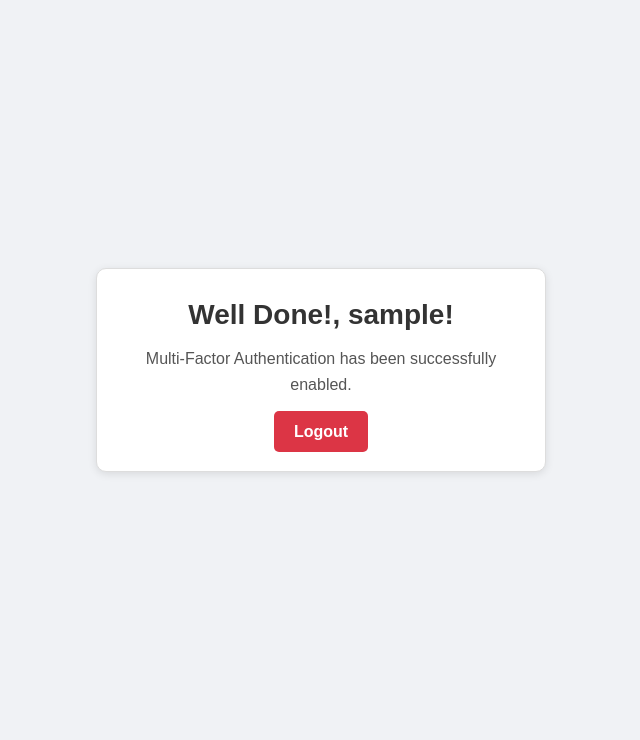
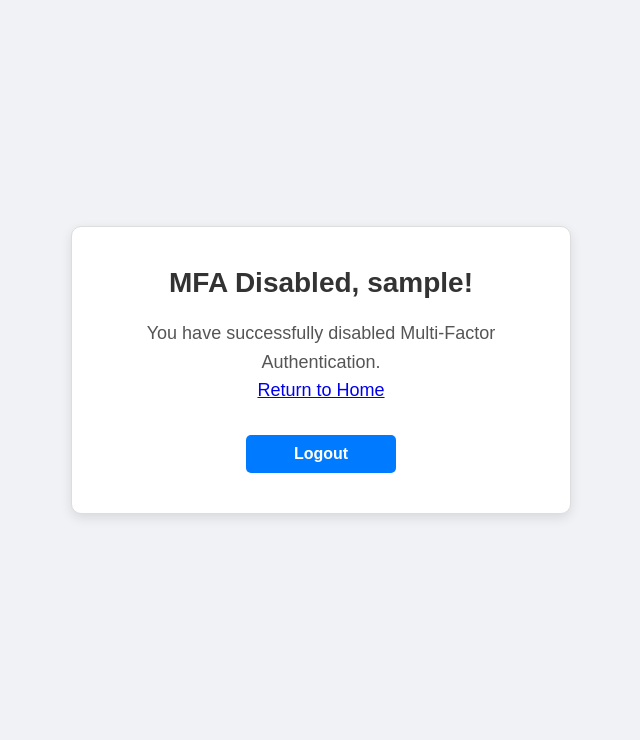
Before and after one commit to RhysRae96/dissertation, a PHP site: page /view/dashboard.php in a window 1280 px wide. Shown: the part 68-808 px from the top of the page, without its empty margins (319-959 px from the left). Run offline with PHP 8.4, Linux system fonts and the light colour scheme; the visitor is signed in with stand-in values (Sample User, id 1); data comes from the database, SQL or seed files in the repository.

Commit message:
Disable mfa

```diff
--- a/model/user.php
+++ b/model/user.php
@@ -194,6 +194,15 @@ class User {
         $stmt->execute();
     }
 
+    public function disableMfa($userId) {
+        // Query to update `is_mfa_enabled` to 0 and set `totp_secret` to NULL
+        $query = "UPDATE users SET is_mfa_enabled = 0, totp_secret = NULL WHERE user_id = :user_id";
+        $stmt = $this->conn->prepare($query);
+        $stmt->bindValue(':user_id', $userId, PDO::PARAM_STR); // Ensure it's bound as a string
+        return $stmt->execute();
+    }
+
+
 
 //EXPIRMENTING
     public function generateEmailVerificationToken($userID) {
--- a/view/dashboard.php
+++ b/view/dashboard.php
@@ -1,5 +1,5 @@
 <?php
-
+require_once "../model/User.php";
 // Only start the session if it's not already active
 if (session_status() === PHP_SESSION_NONE) {
     session_start();
@@ -8,6 +8,17 @@ if (session_status() === PHP_SESSION_NONE) {
 if (!isset($_SESSION['user_id'])) {
     header("Location: login.php");
     exit();
+}
+
+// Initialize the User class
+$user = new User();
+
+// Fetch the user data to check if MFA is enabled
+$userData = $user->getUserByID($_SESSION['user_id']);
+$isMfaEnabled = false;
+
+if ($userData && isset($userData['is_mfa_enabled'])) {
+    $isMfaEnabled = (bool)$userData['is_mfa_enabled'];
 }
 ?>
 
@@ -33,10 +44,25 @@ if (!isset($_SESSION['user_id'])) {
         </div>
     </nav>
 
+    <!-- Dashboard Content -->
     <div class="dashboard-page">
         <div class="dashboard-container">
-            <h1 class="dashboard-title">Well Done!, <?php echo htmlspecialchars($_SESSION['username']); ?>!</h1>
-            <p class="dashboard-message">Multi-Factor Authentication has been successfully enabled.</p>
+            <?php if ($isMfaEnabled): ?>
+                <!-- MFA Enabled Message -->
+                <h1 class="dashboard-title">Well Done, <?php echo htmlspecialchars($_SESSION['username']); ?>!</h1>
+                <p class="dashboard-message">
+                    Multi-Factor Authentication has been successfully enabled.
+                </p>
+            <?php else: ?>
+                <!-- MFA Disabled Message -->
+                <h1 class="dashboard-title">MFA Disabled, <?php echo htmlspecialchars($_SESSION['username']); ?>!</h1>
+                <p class="dashboard-message">
+                    You have successfully disabled Multi-Factor Authentication.
+                    <br><a href="index.php" class="dashboard-link">Return to Home
+                </p>
+            <?php endif; ?>
+
+            <!-- Logout Button -->
             <div class="dashboard-actions">
                 <a href="logout.php" class="dashboard-button">Logout</a>
             </div>
--- a/view/styles.css
+++ b/view/styles.css
@@ -275,48 +275,89 @@ main {
 .dashboard-container {
     background-color: #ffffff;
     border: 1px solid #ddd;
-    padding: 30px;
+    padding: 40px;
     border-radius: 10px;
     text-align: center;
-    box-shadow: 0 2px 8px rgba(0, 0, 0, 0.1);
+    box-shadow: 0 4px 12px rgba(0, 0, 0, 0.1);
     width: 100%;
-    max-width: 450px;
+    max-width: 500px;
 }
 
 /* Title inside the dashboard card */
 .dashboard-title {
     font-size: 28px;
     color: #333;
-    margin-bottom: 15px;
+    margin-bottom: 20px;
     font-weight: bold;
 }
 
 /* Welcome message and additional info */
 .dashboard-message {
-    font-size: 16px;
+    font-size: 18px;
     color: #555;
-    margin-bottom: 25px;
+    margin-bottom: 30px;
     line-height: 1.6;
 }
 
-/* Actions section (logout button) */
+/* Actions section (logout button or return to dashboard) */
 .dashboard-actions {
-    margin-top: 20px;
+    display: flex;
+    justify-content: center;
+    align-items: center;
+    width: 100%; /* Ensure it fills the card width */
 }
 
+/* Dashboard button styling */
 .dashboard-button {
-    padding: 12px 20px;
-    background-color: #dc3545;
-    color: #fff;
+    padding: 10px 30px;
+    background-color: #007bff;
+    color: white;
     text-decoration: none;
-    border: none;
     border-radius: 5px;
     font-weight: bold;
     font-size: 16px;
+    border: none;
     cursor: pointer;
     transition: background-color 0.3s;
+    text-align: center;
+    width: fit-content; /* Ensure the button only takes up the required width */
+    min-width: 150px; /* Optional: Set a minimum width for consistent sizing */
 }
 
 .dashboard-button:hover {
-    background-color: #c82333;
+    background-color: #0056b3;
 }
+
+
+/* MFA Message Styling */
+.mfa-message {
+    background-color: #d4edda;
+    color: #155724;
+    padding: 20px;
+    border-radius: 10px;
+    text-align: center;
+    border: 1px solid #c3e6cb;
+    margin-bottom: 20px;
+}
+
+.mfa-message h2 {
+    font-size: 24px;
+    margin-bottom: 10px;
+}
+
+.mfa-message p {
+    font-size: 16px;
+    margin-bottom: 20px;
+    line-height: 1.6;
+}
+
+.mfa-message a {
+    color: #007bff;
+    text-decoration: none;
+    font-weight: bold;
+}
+
+.mfa-message a:hover {
+    text-decoration: underline;
+    color: #0056b3;
+}
```
Also changed, not shown: controller/authController.php (+21 -0 lines), view/mfa_setup.php (+22 -6 lines).
